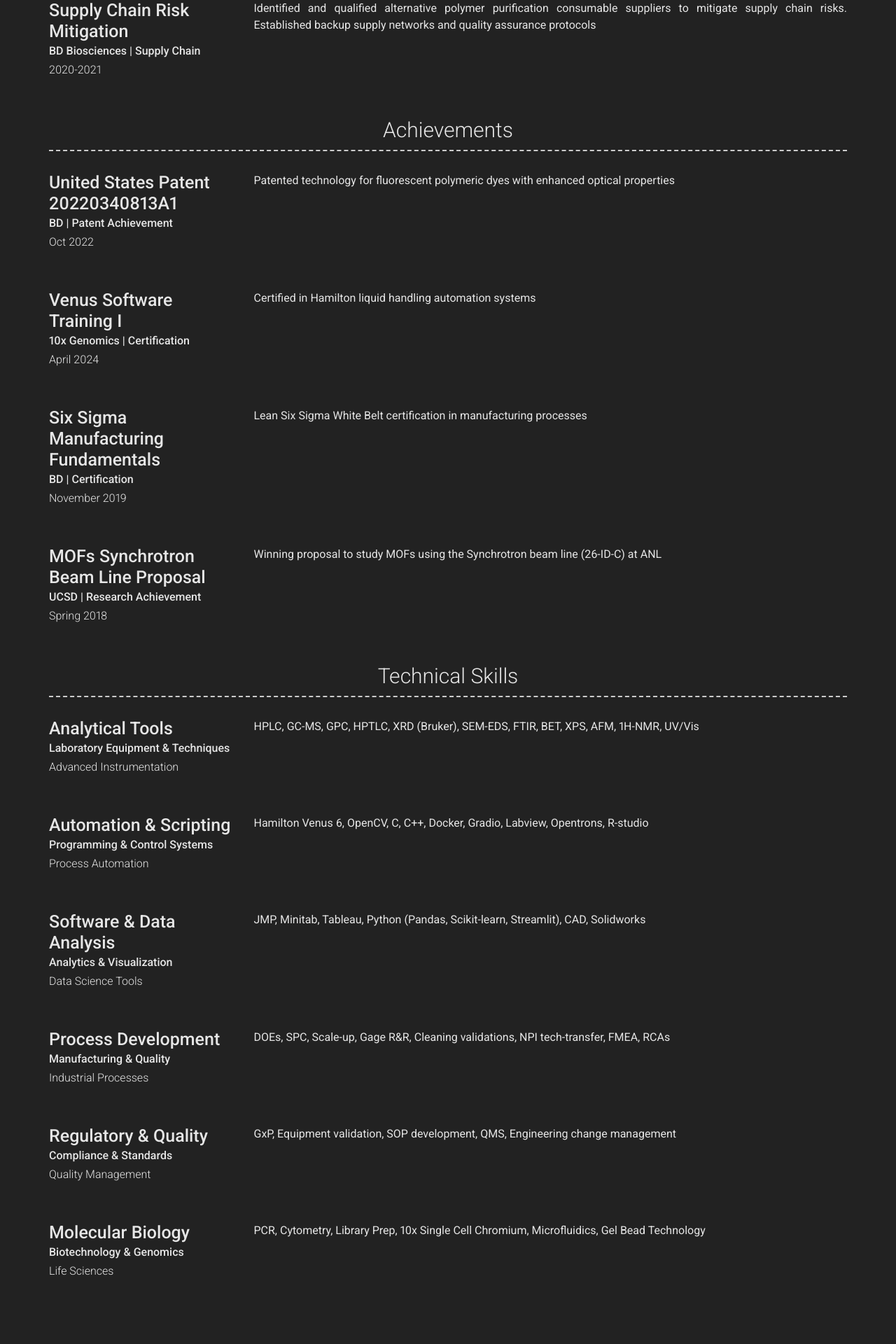
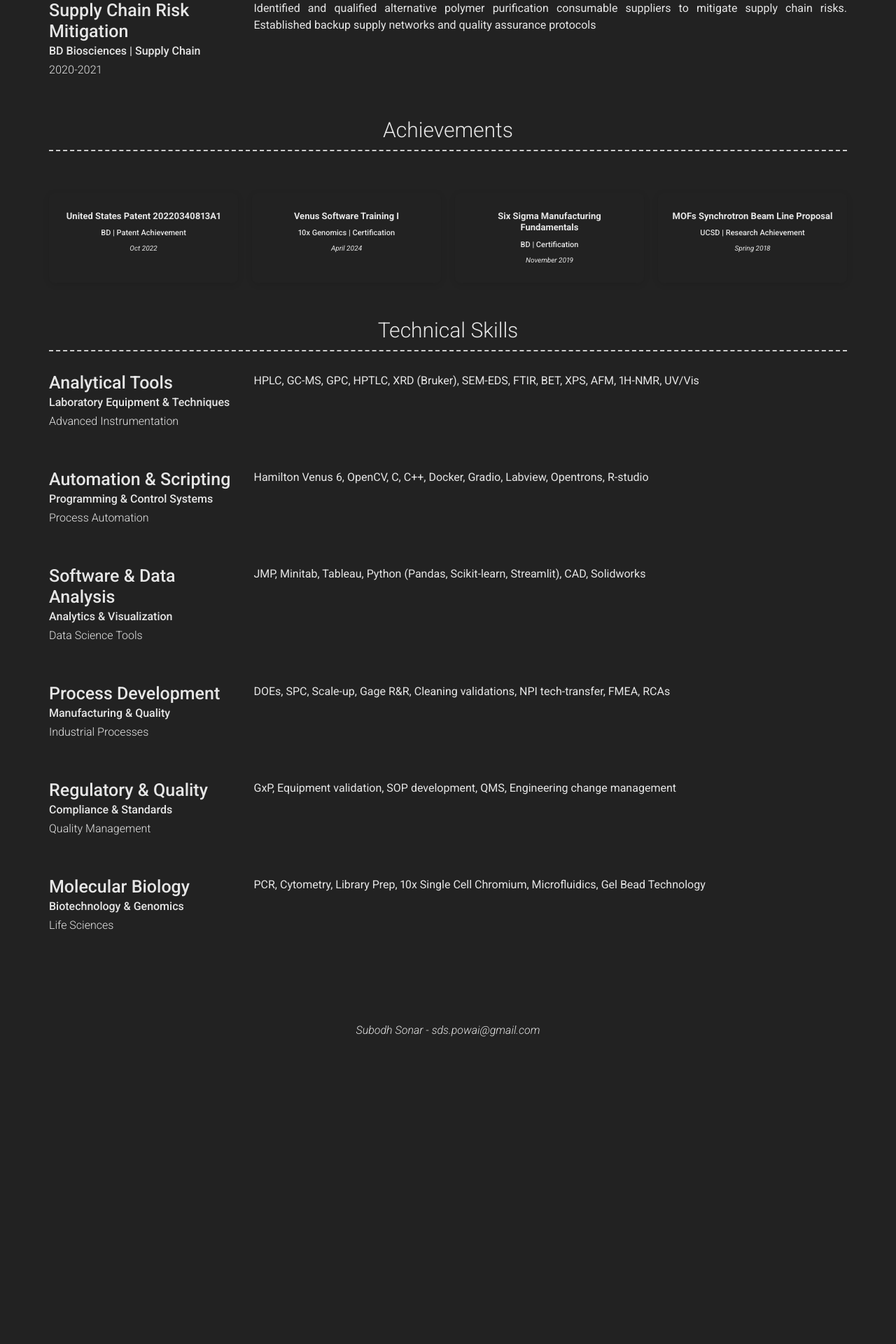
Before and after one commit to subodh122/subodh122.github.io, a Jekyll site: the page built from index.md, in a window 1280 px wide. Shown: the part 3631-5551 px from the top of the page at 70% size. Built offline with Jekyll 4.4.1, drawn with Linux system fonts in a browser that asks for light colours; nearby versions of some CDN libraries; after the commit the page ends 5122 px from its top, so only the background shows below that.

Commit message:
Convert achievements to four-column grid layout with large font, remove descriptions

```diff
--- a/_config.yml
+++ b/_config.yml
@@ -199,31 +199,87 @@ content:
           Established backup supply networks and quality assurance protocols
 
   - title: Achievements
-    layout: list
-    content:
-      - layout: left
-        title: United States Patent 20220340813A1
-        sub_title: BD | Patent Achievement
-        caption: Oct 2022
-        description: Patented technology for fluorescent polymeric dyes with enhanced optical properties
+    layout: text
+    content: |
+      <style>
+        .achievements-grid {
+          display: grid;
+          grid-template-columns: repeat(4, 1fr);
+          gap: 20px;
+          margin: 20px 0;
+        }
+        .achievement-item {
+          background: var(--card-background);
+          border-radius: 8px;
+          padding: 25px 20px;
+          text-align: center;
+          box-shadow: 0 2px 10px rgba(0,0,0,0.1);
+          border: 1px solid var(--border-color);
+        }
+        .achievement-title {
+          font-size: 1.3em;
+          font-weight: 600;
+          color: var(--primary-color);
+          margin-bottom: 8px;
+          line-height: 1.3;
+        }
+        .achievement-subtitle {
+          font-size: 1.1em;
+          color: var(--text-color);
+          margin-bottom: 5px;
+          font-weight: 500;
+        }
+        .achievement-date {
+          font-size: 1em;
+          color: var(--text-muted);
+          font-style: italic;
+        }
+        @media (max-width: 1200px) {
+          .achievements-grid {
+            grid-template-columns: repeat(2, 1fr);
+          }
+        }
+        @media (max-width: 768px) {
+          .achievements-grid {
+            grid-template-columns: 1fr;
+          }
+          .achievement-item {
+            padding: 20px 15px;
+          }
+          .achievement-title {
+            font-size: 1.2em;
+          }
+          .achievement-subtitle {
+            font-size: 1em;
+          }
+        }
+      </style>
 
-      - layout: left
-        title: Venus Software Training I
-        sub_title: 10x Genomics | Certification
-        caption: April 2024
-        description: Certified in Hamilton liquid handling automation systems
+      <div class="achievements-grid">
+        <div class="achievement-item">
+          <div class="achievement-title">United States Patent 20220340813A1</div>
+          <div class="achievement-subtitle">BD | Patent Achievement</div>
+          <div class="achievement-date">Oct 2022</div>
+        </div>
 
-      - layout: left
-        title: Six Sigma Manufacturing Fundamentals
-        sub_title: BD | Certification
-        caption: November 2019
-        description: Lean Six Sigma White Belt certification in manufacturing processes
+        <div class="achievement-item">
+          <div class="achievement-title">Venus Software Training I</div>
+          <div class="achievement-subtitle">10x Genomics | Certification</div>
+          <div class="achievement-date">April 2024</div>
+        </div>
 
-      - layout: left
-        title: MOFs Synchrotron Beam Line Proposal
-        sub_title: UCSD | Research Achievement
-        caption: Spring 2018
-        description: "Winning proposal to study MOFs using the Synchrotron beam line (26-ID-C) at ANL"
+        <div class="achievement-item">
+          <div class="achievement-title">Six Sigma Manufacturing Fundamentals</div>
+          <div class="achievement-subtitle">BD | Certification</div>
+          <div class="achievement-date">November 2019</div>
+        </div>
+
+        <div class="achievement-item">
+          <div class="achievement-title">MOFs Synchrotron Beam Line Proposal</div>
+          <div class="achievement-subtitle">UCSD | Research Achievement</div>
+          <div class="achievement-date">Spring 2018</div>
+        </div>
+      </div>
 
   - title: Technical Skills
     layout: list
```
